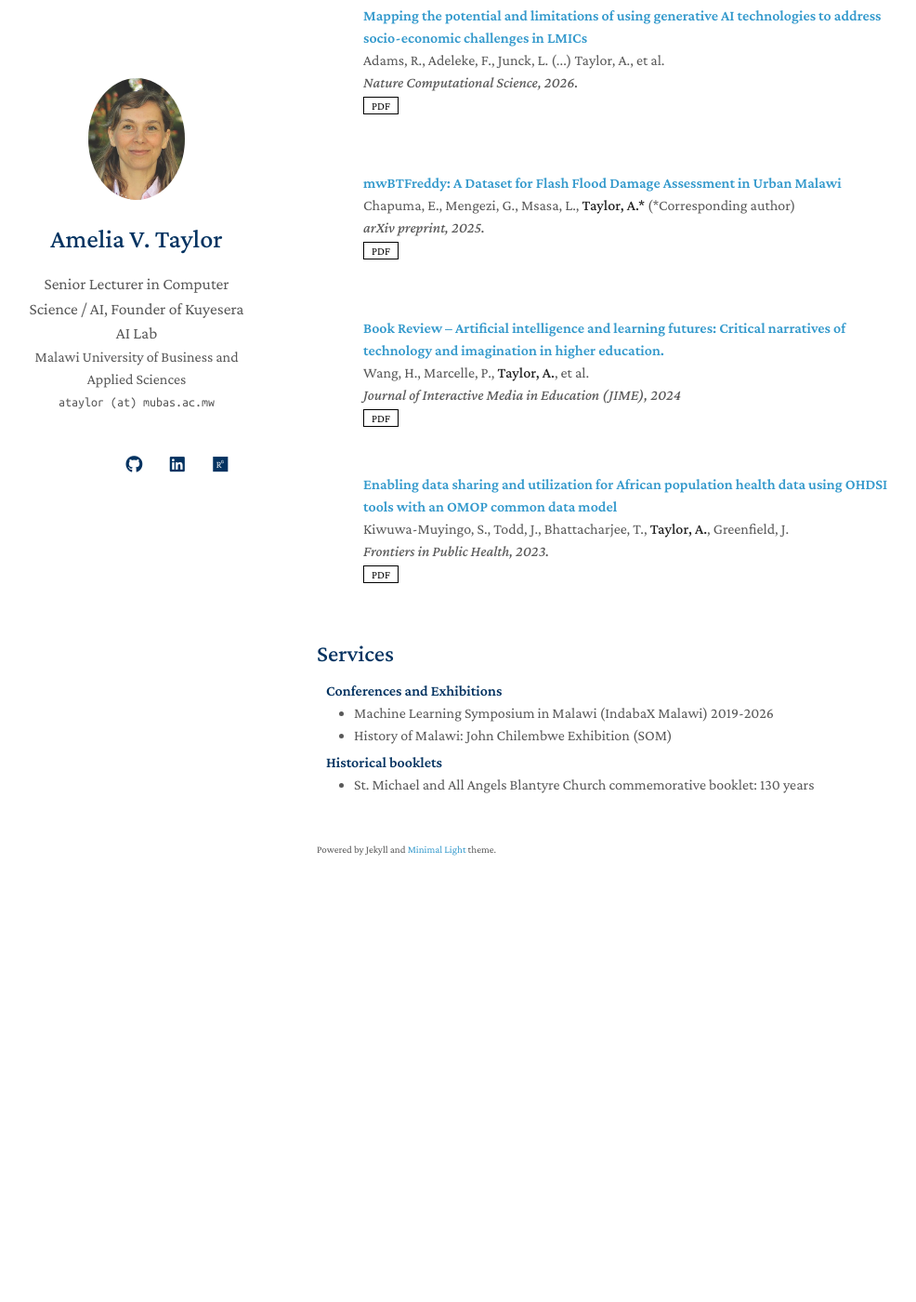
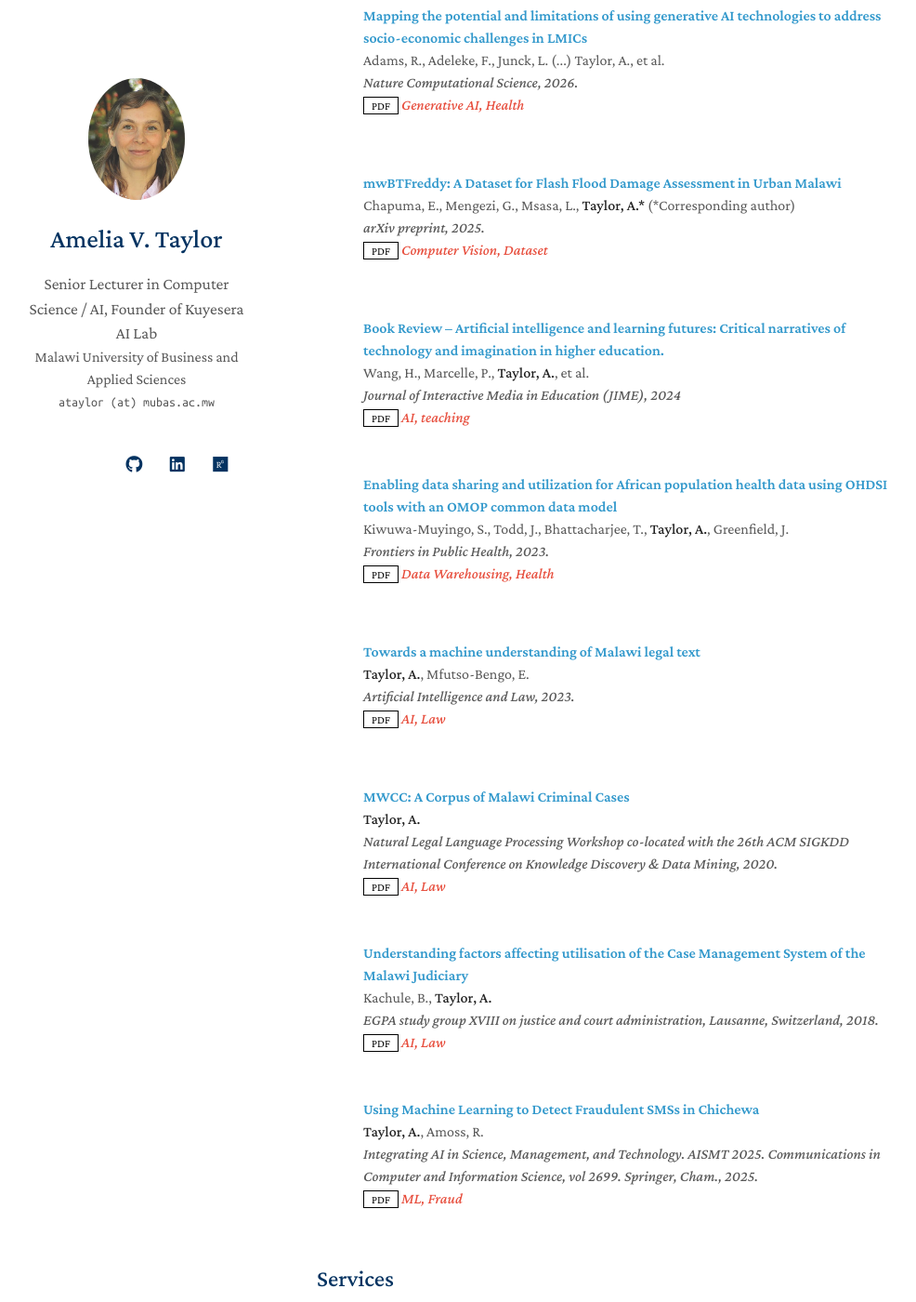
Before and after one commit to avtaylor/ameliataylor.github.io, a Jekyll site: the page built from index.md, in a window 1280 px wide and 1400 px high, scrolled down 4095 px. Shown: the whole window at 93% size, without its empty margins (129-1115 px from the left). Built offline with Jekyll 4.4.1, drawn with Linux system fonts in a browser that asks for light colours; a style sheet for code colours, icons or effects is not loaded; our own code applies the rules of GitHub Pages for plain Markdown files; before the commit the page ends 5089 px from its top, so only the background shows below that; some of the changed text lies outside the part shown.

Commit message:
Update publications.yml

```diff
--- a/_data/publications.yml
+++ b/_data/publications.yml
@@ -5,7 +5,7 @@ main:
     conference_short: OSF
     conference: Open Science Foundation, 2026.
     pdf: https://osf.io/cbmeh/overview
-    notes: Preprint
+    notes: Data Warehousing (Protocol)
 
   - title: "YOLOv8s-WAMNet: Enhancing robust vehicle detection under adverse weather via hybrid attention and multi-scale fusion in real time"
     authors: Jaiswal, M., Nagwanshi, K. K., Khan, M. H. M., <strong>Taylor, A.*</strong> et al. (*Corresponding author)
@@ -13,6 +13,7 @@ main:
     conference: Scientific Reports (Nature), 2026.
     pdf: https://doi.org/10.1038/s41598-026-46527-5
     image: ./assets/img/yolo.png
+    notes: Computer Vision
 
   - title: "Assessing language barriers in health facilities in Malawi"
     authors: <strong>Taylor, A.*</strong>, Kazembe, P. (*Corresponding author)
@@ -20,13 +21,14 @@ main:
     conference: BMC Health Services Research (BMC), 2024.
     pdf: https://doi.org/10.1186/s12913-024-11901-4
     image: ./assets/img/languagehealth.png
+    notes: Language, Health
 
   - title: "Navigating Knowledge Engineering Challenges in Integrating Large Language Models into Social Support Initiatives"
     authors: <strong>Taylor, A.</strong>, Sokatha, Z., Junck, L.
     conference_short: SSRN
     conference: SSRN, 2024.
     pdf: https://doi.org/10.2139/ssrn.5338803
-    note: Preprint
+    note: Generative AI, Health
 
   - title: Revisiting the use and effectiveness of patient-held records in rural Malawi
     authors: <strong>Taylor, A.*</strong>, Kazembe, P. (*Corresponding author)
@@ -34,7 +36,7 @@ main:
     conference: BMC Health Services Research (BMC), 2025.
     pdf: https://doi.org/10.1186/s12913-025-12844-0
     image: ./assets/img/HP.png
-    notes: https://osf.io/f6jgk/overview
+    notes: Health Records (https://osf.io/f6jgk/overview)
 
   - title: Self-directed learning for community health workers in Malawi through Generative AI
     authors: <strong>Taylor, A.*</strong>, Magwira, M., Chamangwana, C., et. al. (*Corresponding authors)
@@ -42,45 +44,81 @@ main:
     conference: IEEE International Conference on Healthcare Informatics (ICHI), 2024.
     pdf: https://doi.org/10.1109/ICHI61247.2024.00092
     image: ./assets/img/intelsurv.png
+    notes: Generative AI, Health
 
   - title: "INSPIRE Datahub: A Pan-African Integrated Suite of Services for Harmonising Longitudinal Population Health Data Using OHDSI Tools"
     authors: Bhattacharjee, T., Todd, J., Kiwuwa-Muyingo, S., <strong>Taylor, A.</strong>, Greenfield, J.
     conference_short: Frontiers
     conference: Frontiers in Digital Health, 2024.
     pdf: https://doi.org/10.3389/fdgth.2024.1329630
+    notes: Data Warehousing, Health
 
   - title: "Detection of Alzheimer’s disease using pre-trained deep learning models through transfer learning: a review"
     authors: Heenaye-Mamode Khan, M., Reesaul, P., Auzine, M., <strong>Taylor, A.*</strong> (*Corresponding author)
     conference_short: AI Review
     conference: Artificial Intelligence Review, 2024.
     pdf: https://doi.org/10.1007/s10462-024-10914-z
+    notes: Computer Vision / ML
 
   - title: Insights into COVID-19 data collection and management in Malawi
     authors: <strong>Taylor, A.</strong>, Liwewe, T., Todd, J., et al.
     conference_short: Wellcome
     conference: Wellcome Open Research, 2024.
     pdf: https://doi.org/10.12688/wellcomeopenres.21131.1
+    notes: Data Collection, Health Records
 
   - title: "Mapping the potential and limitations of using generative AI technologies to address socio-economic challenges in LMICs"
     authors: "Adams, R., Adeleke, F., Junck, L. (...) Taylor, A., et al."
     conference_short: Nat Comput Sci
     conference: Nature Computational Science, 2026.
     pdf: https://doi.org/10.1038/s43588-026-00960-8
+    notes: Generative AI, Health
 
   - title: "mwBTFreddy: A Dataset for Flash Flood Damage Assessment in Urban Malawi"
     authors: Chapuma, E., Mengezi, G., Msasa, L., <strong>Taylor, A.*</strong> (*Corresponding author)
     conference_short: arXiv
     conference: arXiv preprint, 2025.
     pdf: https://doi.org/10.48550/arXiv.2505.0124
+    notes: Computer Vision, Dataset
 
   - title: "Book Review – Artificial intelligence and learning futures: Critical narratives of technology and imagination in higher education."
     authors: Wang, H., Marcelle, P., <strong>Taylor, A.</strong>, et al.
     conference_short: JIME
     conference: Journal of Interactive Media in Education (JIME), 2024
     pdf: https://jime.open.ac.uk/articles/10.5334/jime.946
+    notes: AI, teaching
 
   - title: Enabling data sharing and utilization for African population health data using OHDSI tools with an OMOP common data model
     authors: Kiwuwa-Muyingo, S., Todd, J., Bhattacharjee, T., <strong>Taylor, A.</strong>, Greenfield, J.
     conference_short: Frontiers
     conference: Frontiers in Public Health, 2023.
     pdf: https://doi.org/10.3389/fpubh.2023.1116682
+    notes: Data Warehousing, Health
+
+  - title: Towards a machine understanding of Malawi legal text
+    authors: <strong>Taylor, A.</strong>, Mfutso-Bengo, E.
+    conference_short: Artificial Intelligence and Law
+    conference: Artificial Intelligence and Law, 2023.
+    pdf: https://doi.org/10.1007/s10506-021-09303-6
+    notes: AI, Law
+
+  - title: "MWCC: A Corpus of Malawi Criminal Cases"
+    authors: <strong>Taylor, A.</strong>
+    conference_short: Artificial Intelligence and Law
+    conference: "Natural Legal Language Processing Workshop co-located with the 26th ACM SIGKDD International Conference on Knowledge Discovery & Data Mining, 2020."
+    pdf: https://ceur-ws.org/Vol-2645/paper6.pdf
+    notes: AI, Law
+
+  - title: "Understanding factors affecting utilisation of the Case Management System of the Malawi Judiciary"
+    authors: Kachule, B., <strong>Taylor, A.</strong>
+    conference_short: EGPA
+    conference: "EGPA study group XVIII on justice and court administration, Lausanne, Switzerland, 2018."
+    pdf: https://www.researchgate.net/publication/327801512_Understanding_the_Factors_affecting_the_Utilization_of_the_Case_Management_System_of_the_Malawi_Judiciary
+    notes: AI, Law
+
+  - title: "Using Machine Learning to Detect Fraudulent SMSs in Chichewa"
+    authors: <strong>Taylor, A.</strong>, Amoss, R.
+    conference_short: AISMT
+    conference: "Integrating AI in Science, Management, and Technology. AISMT 2025. Communications in Computer and Information Science, vol 2699. Springer, Cham., 2025."
+    pdf: https://doi.org/10.1007/978-3-032-08260-2_12
+    notes: ML, Fraud
```
